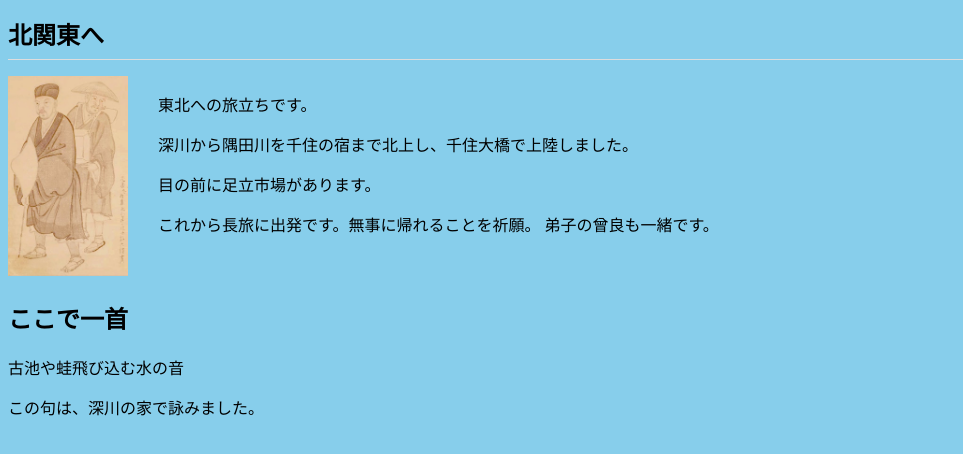
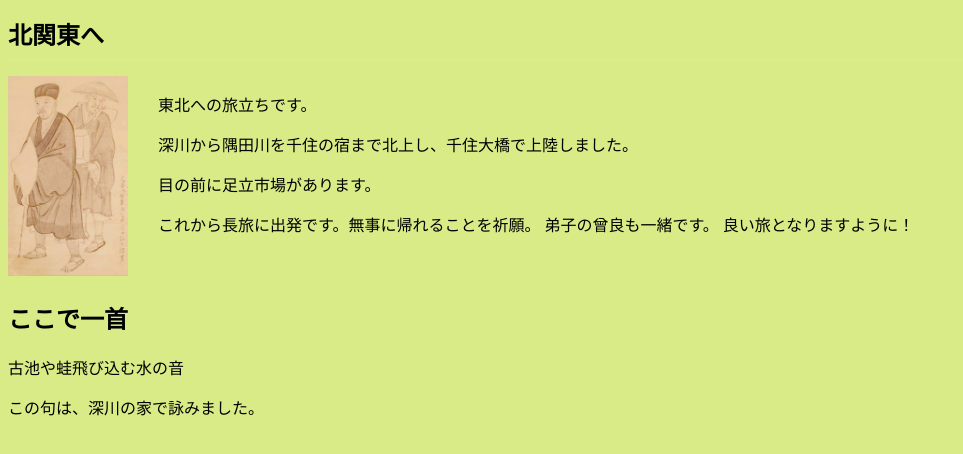
Before and after one commit to fumio-inanobe/mytravel, a plain HTML site: page index.html in a window 1280 px wide. Shown: the whole page, without its empty margins (0-963 px from the left). Drawn offline with Linux system fonts and the light colour scheme.

Commit message:
Add files via upload

```diff
--- a/css/styles.css
+++ b/css/styles.css
@@ -1,5 +1,5 @@
 body{
-  background: skyblue;
+  background: rgb(217, 235, 135);
 }
 h1 {
   font-size: 24px;
--- a/index.html
+++ b/index.html
@@ -19,6 +19,7 @@
       <p>目の前に足立市場があります。</p>
       <p>これから長旅に出発です。無事に帰れることを祈願。
         弟子の曾良も一緒です。
+        良い旅となりますように！
       </p>
     </div>
 
```
